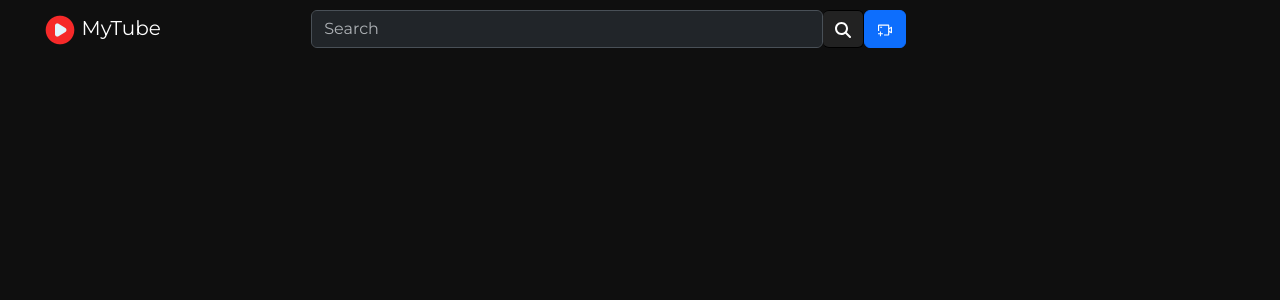
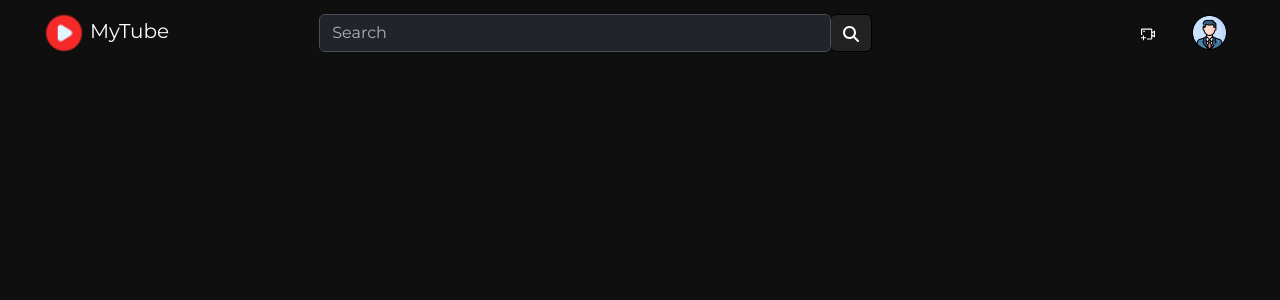
Before and after one commit to NaChIkEt-pen/VideoUploadAndViewPlatform, a React (Vite) app in the folder Frontend/: page / in a window 1280 px wide. Shown: the top 300 px of the page. Built offline with nearby package versions, Linux system fonts and the light colour scheme.

Commit message:
Update homepage navbar CSS and Navbar component - Added profile photo img

```diff
--- a/Frontend/src/CSS/HomePageCSS/HomePageNavbar.css
+++ b/Frontend/src/CSS/HomePageCSS/HomePageNavbar.css
@@ -2,6 +2,10 @@
     margin-left: 2.5%;
     margin-right: 0;
     width: auto
+}
+.Icon{
+    width: 40px;
+    height: 40px;
 }
 .IconText{
     margin-top: 100px;
@@ -28,5 +32,16 @@
     background-color: #222222;
     border-color : black;
     border-left: 0px;
-
 }
+.navbarAdditionalsDiv{
+    margin-left: 20%;
+}
+.navbarVideoAddButton{
+    background-color: #0F0F0F;
+    border: none;
+    size:"50"
+}
+.navbarUserIcon{
+    width: 35px;
+    height: 35px;
+}
--- a/Frontend/src/Pages/Components/Navbar.jsx
+++ b/Frontend/src/Pages/Components/Navbar.jsx
@@ -21,7 +21,7 @@ export default function () {
         {/* changed background color and sticky on top*/}
         <Container className="NavContainer">
           <Navbar.Brand href="#home">
-            <img src="../../video (1).png" alt="Icon" />
+            <img src="../../video (1).png" alt="Icon" className="Icon" />
             {/* png is from public folder */}
             <span className="IconText">MyTube</span>
             {/* <span className="TMText">™</span> */}
@@ -48,10 +48,21 @@ export default function () {
             </Col>
           </Row>
         </Form>
-        <div>
-          <Button type="submit" className="navbarVideoAddButton">
-            <AiOutlineVideoCameraAdd />
-          </Button>
+        <div className="navbarAdditionalsDiv">
+          <Row>
+            <Col className="navbarVideoAddButtonCol">
+              <Button type="submit" className="navbarVideoAddButton">
+                <AiOutlineVideoCameraAdd />
+                {/* value={{ size: "4em" }} */}
+              </Button>
+            </Col>
+            <Col>
+              <img
+                src="../../../public/profile.png"
+                className="navbarUserIcon"
+              />
+            </Col>
+          </Row>
         </div>
       </Navbar>
     </>
```
Also changed, not shown: Frontend/public/profile.png (added).
